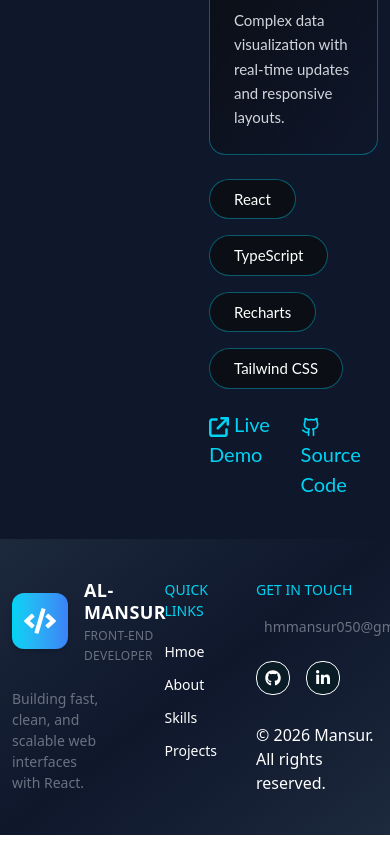
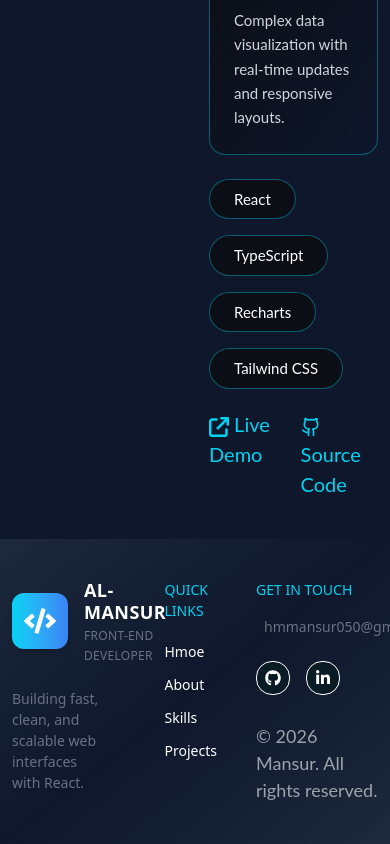
Before and after one commit to Mansur1075/MY-PROTFOLIOY-2, a React (Vite) app: page / in a window 390 px wide. Shown: the part 6299-7143 px from the top of the page. Built offline with nearby package versions, Linux system fonts and the light colour scheme.

Commit message:
responsiv start

```diff
--- a/src/componntes/Footer.jsx
+++ b/src/componntes/Footer.jsx
@@ -2,9 +2,14 @@ import React from 'react'
 import Container from './Container'
 import { VscVscodeInsiders } from 'react-icons/vsc'
 import { FaCode, FaGithub, FaLinkedinIn } from 'react-icons/fa'
+import useScrollReveal from "../hooks/useScrollReveal";
 const Footer = () => {
+  const [ref, visible] = useScrollReveal();
   return (
      <footer id='footer' className='py-10 shadow-lg  bg-linear-to-br from-slate-800 via-slate-900 to-slate-800 text-white overflow-hidden'>
+      <div ref={ref} className={` ${visible
+          ? "opacity-100 translate-y-0 scale-100 duration-1000 ease-in-out"
+          : "opacity-0 translate-y-16 scale-95"}`}>
       <Container>
         <div className="flex justify-between">
           <div className="w-4/12">
@@ -44,10 +49,11 @@ const Footer = () => {
                <FaLinkedinIn />
             </button>
             </div>
-            <p className='pt-7'> © {new Date().getFullYear()} Mansur. All rights reserved.</p>
+            <p className='pt-7 text-[18px] font-lato text-[#ffffff95]'> © {new Date().getFullYear()} Mansur. All rights reserved.</p>
           </div>
         </div>
       </Container>
+      </div>
     </footer>
   )
 }
```
